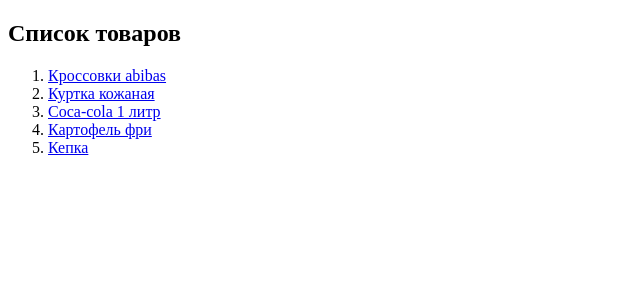
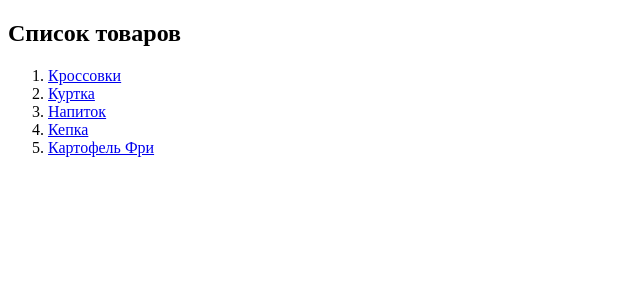
Before and after one commit to Rudy90-war/FirstDjango, a Django app: page /items in a window 1280 px wide. Shown: the part 26-326 px from the top of the page, without its empty margins (0-640 px from the left). Run offline with Django 5.2, Linux system fonts and the light colour scheme; data comes from the database, SQL or seed files in the repository; both versions use the stored data as it was after the commit.

Commit message:
Done. M3:task1-2

```diff
--- a/MainApp/views.py
+++ b/MainApp/views.py
@@ -1,18 +1,18 @@
 from django.shortcuts import render
 from django.http import HttpResponse
-
+from MainApp.models import Item
 # Create your views here.
 
 
 
 
-items = [
-{"id": 1, "name": "Кроссовки abibas" ,"quantity":5},
-{"id": 2, "name": "Куртка кожаная" ,"quantity":2},
-{"id": 5, "name": "Coca-cola 1 литр" ,"quantity":12},
-{"id": 7, "name": "Картофель фри" ,"quantity":0},
-{"id": 8, "name": "Кепка" ,"quantity":124},
-]
+#items = [
+#{"id": 1, "name": "Кроссовки abibas" ,"quantity":5},
+#{"id": 2, "name": "Куртка кожаная" ,"quantity":2},
+#{"id": 5, "name": "Coca-cola 1 литр" ,"quantity":12},
+#{"id": 7, "name": "Картофель фри" ,"quantity":0},
+#{"id": 8, "name": "Кепка" ,"quantity":124},
+#]
 
 
 
@@ -58,6 +58,7 @@ def item(request, item_id):
     return HttpResponse(f"Not found")
 
 def getitems(request):
+    items = Item.objects.all()
     context = {
         "items": items
     }
--- a/templates/item_page.html
+++ b/templates/item_page.html
@@ -17,6 +17,6 @@
         Количество: {{item.quantity}}
     {% endif %}
 
-     <p>  <a href = "/items"> Назад к списку товаров </a>
+     <p>  <a href = "/items"> Назад к списку товаров </a></p>
 </body>
 </html>
```
Also changed, not shown: db.sqlite3.
